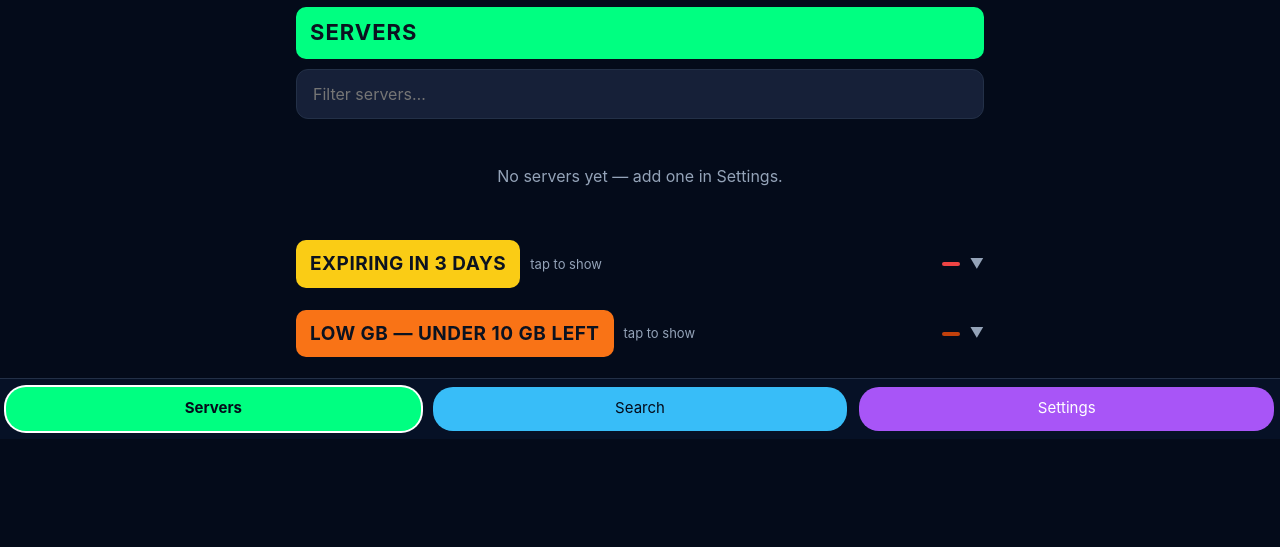
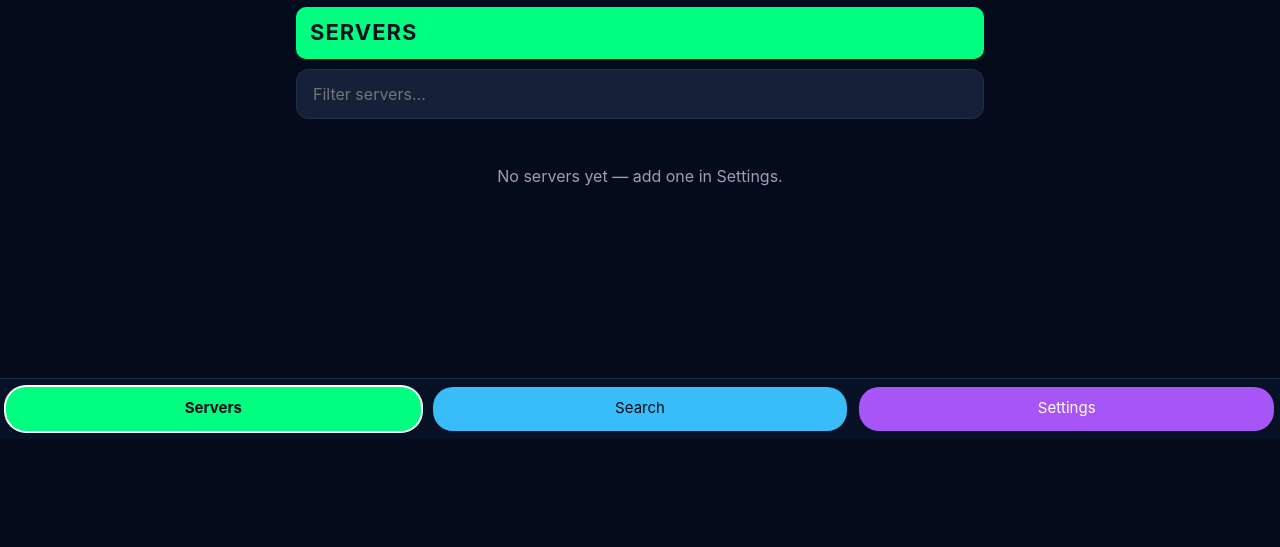
Before and after one commit to ahssoe93-wq/khp-panel, a Flask app: page /dashboard in a window 1280 px wide. Shown: the part 361-908 px from the top of the page. After the commit the page ends 794 px from the top, so only its background shows below. Run offline with Flask 3, Linux system fonts and the light colour scheme; the visitor is signed in with stand-in values (Sample User, id 1); data comes from the database, SQL or seed files in the repository; data that the repository does not hold is empty.

Commit message:
Update templates/dashboard.html

```diff
--- a/templates/dashboard.html
+++ b/templates/dashboard.html
@@ -23,32 +23,12 @@
 </div>
 <div id="server-list"><div class="spin">Loading servers…</div></div>
 
-<!-- v6.1: three key sections — EXPIRING IN 3 DAYS (yellow), LOW GB
-     (orange), EXPIRED KEYS (red). All three start collapsed; tap the
-     bar to show the list. -->
-<div class="sec-head" id="exp3-head" onclick="toggleKeySection('exp3')">
-  <h2 class="sec sec-exp3">Expiring in 3 days</h2>
-  <span class="muted small" id="exp3-hint">tap to show</span>
-  <span class="badge-exp" id="exp3-count"></span>
-  <span class="chev" id="exp3-chev">▼</span>
-</div>
-<div id="exp3-list" style="display:none"></div>
+{# v6.1.1: the three key sections (EXPIRING IN 3 DAYS / LOW GB /
+   EXPIRED KEYS) no longer live at the dashboard bottom. They are
+   rendered by app.js INSIDE each owner group — below the SG/JP/TH
+   country groups in MY SERVERS, and below the SERVERS heading's
+   country groups in each channel — scoped to that owner's servers. #}
 
-<div class="sec-head" id="lowgb-head" onclick="toggleKeySection('lowgb')">
-  <h2 class="sec sec-lowgb">Low GB — under 10 GB left</h2>
-  <span class="muted small" id="lowgb-hint">tap to show</span>
-  <span class="badge-lowgb" id="lowgb-count"></span>
-  <span class="chev" id="lowgb-chev">▼</span>
-</div>
-<div id="lowgb-list" style="display:none"></div>
-
-<div class="sec-head" id="expired-head" onclick="toggleKeySection('expired')">
-  <h2 class="sec sec-expired">Expired keys</h2>
-  <span class="muted small" id="expired-hint">tap to show</span>
-  <span class="badge-expired" id="expired-count"></span>
-  <span class="chev" id="expired-chev">▼</span>
-</div>
-<div id="expired-list" style="display:none"></div>
 {% endblock %}
 {% block scripts %}
 <script>
```
